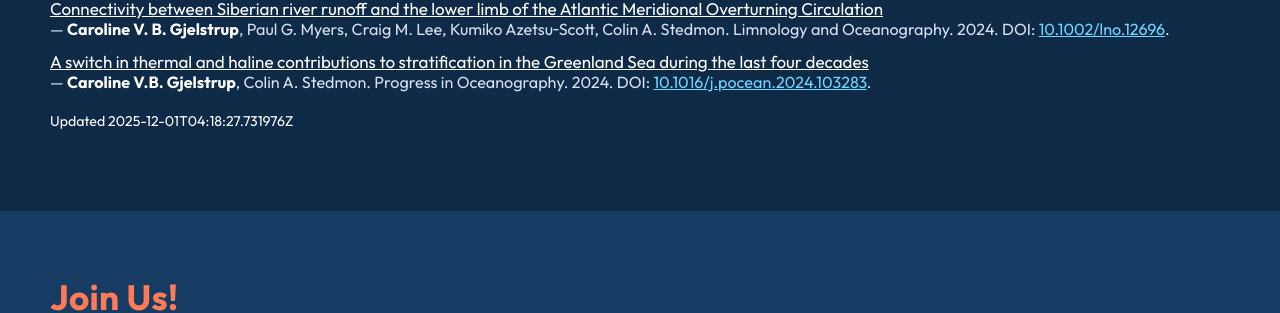
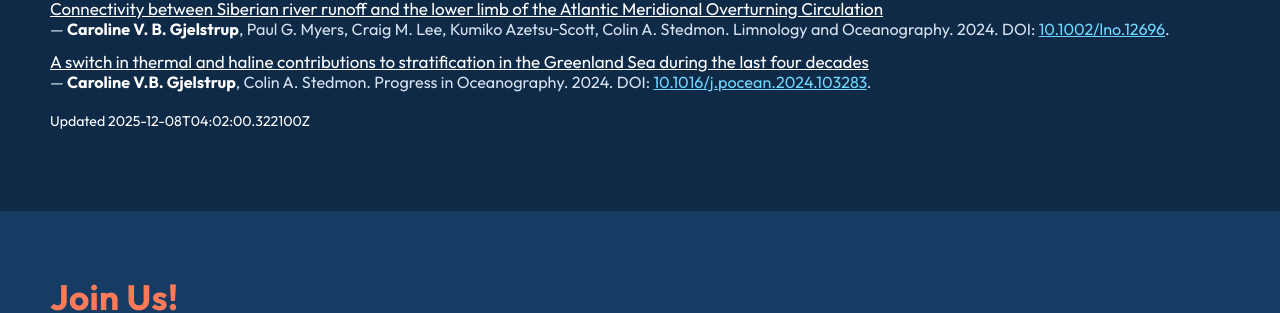
Before and after one commit to ODyn-StAndrews/ODyn-StAndrews.github.io, a Jekyll site: the page built from index.html, in a window 1280 px wide and 900 px high, scrolled down 5549 px. Shown: the part 148-461 px from the top of the window. Built offline with Jekyll 4.4.1, drawn with Linux system fonts in a browser that asks for light colours.

Commit message:
chore: update publications data

```diff
--- a/_data/publications.json
+++ b/_data/publications.json
@@ -1,5 +1,5 @@
 {
-  "generated_at": "2025-12-01T04:18:27.731976Z",
+  "generated_at": "2025-12-08T04:02:00.322100Z",
   "count": 28,
   "items": [
     {
```
